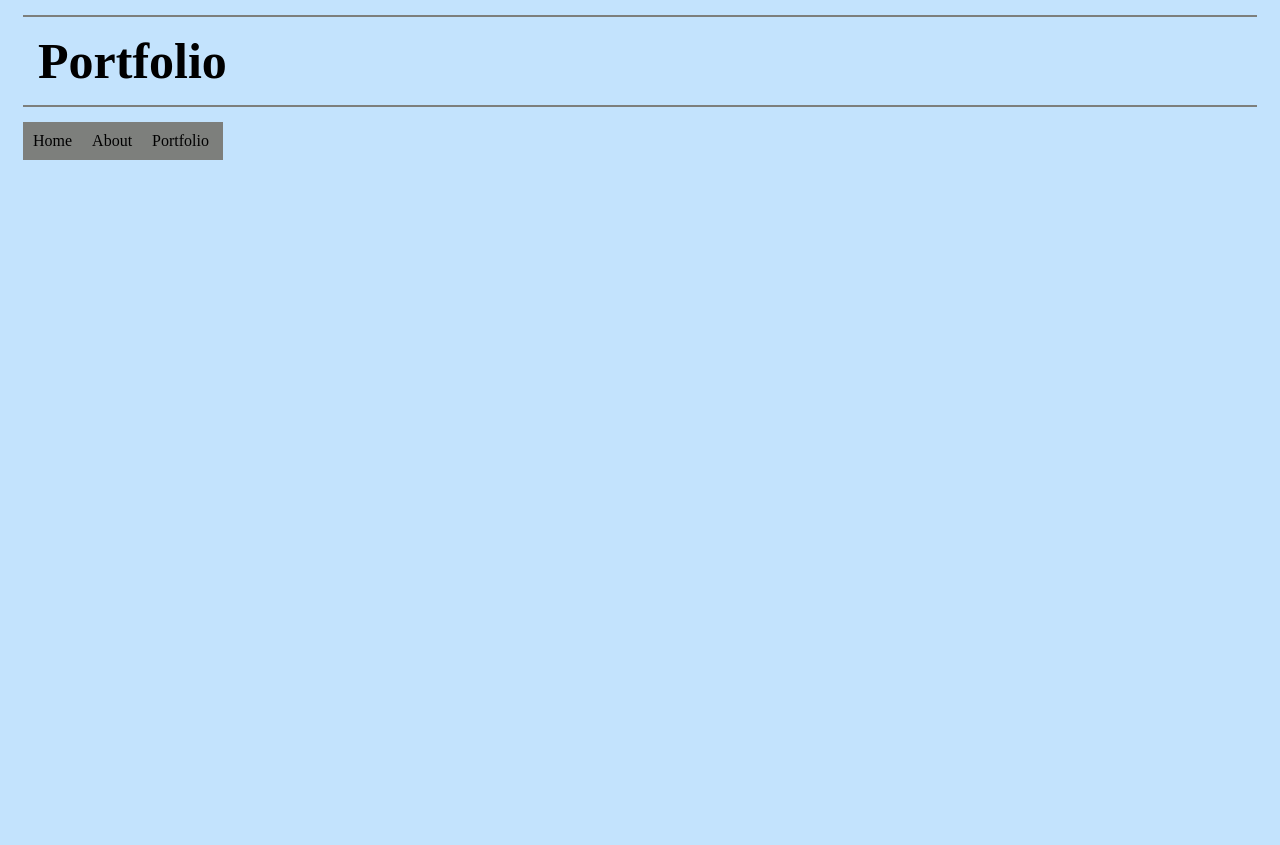
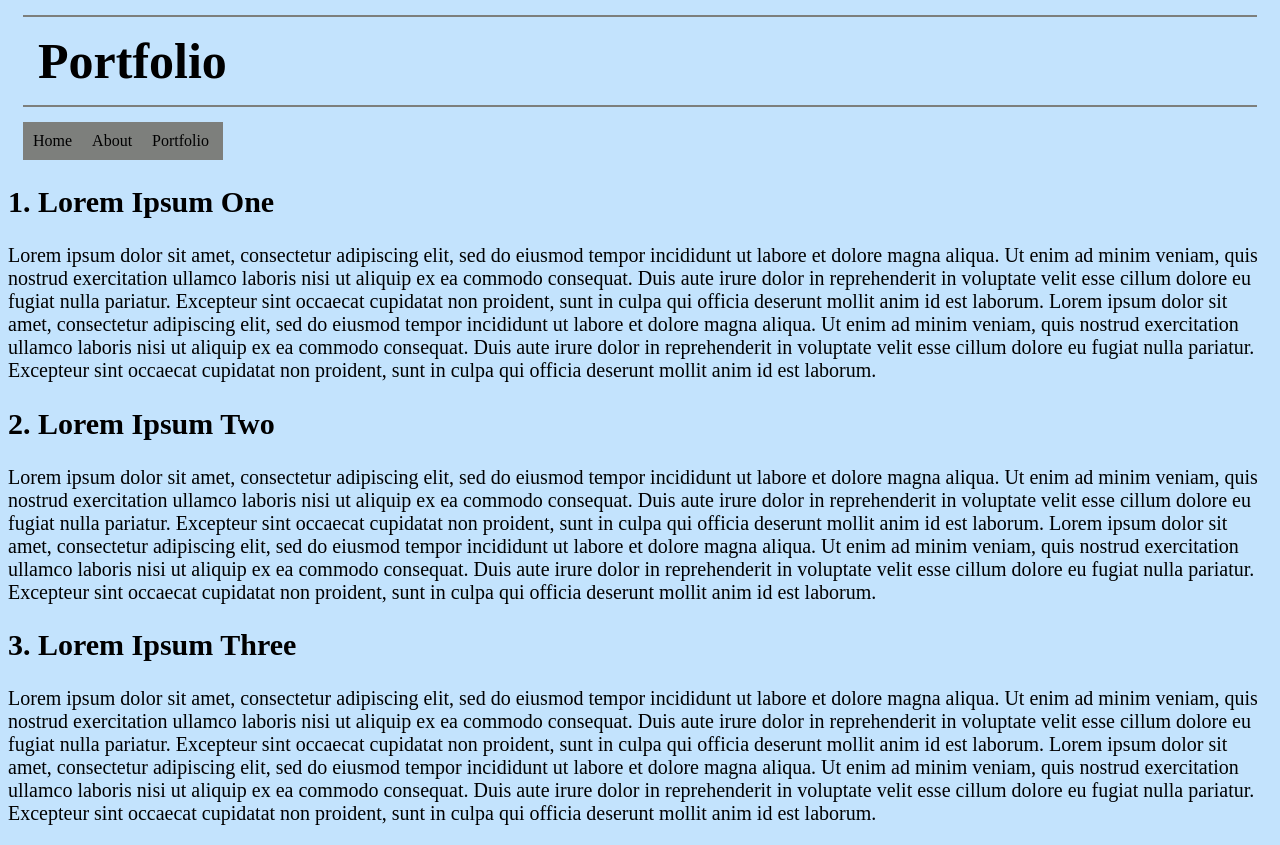
Before and after one commit to Alex-Perkins/Personal-Website, a plain HTML site: page portfolio.html in a window 1280 px wide. Before the commit the page ends 800 px from the top, so only its background shows below. Drawn offline with Linux system fonts and the light colour scheme.

Commit message:
Second commit. Portfolio page updated.

```diff
--- a/portfolio.html
+++ b/portfolio.html
@@ -19,6 +19,19 @@
             <li> <a class="active" href="portfolio.html"> Portfolio </a> </li>
         </ul>
     </nav>
+    <!-- First Project -->
+     <section class="Lorem1">
+        <h2> 1. Lorem Ipsum One </h2>
+        <p> Lorem ipsum dolor sit amet, consectetur adipiscing elit, sed do eiusmod tempor incididunt ut labore et dolore magna aliqua. Ut enim ad minim veniam, quis nostrud exercitation ullamco laboris nisi ut aliquip ex ea commodo consequat. Duis aute irure dolor in reprehenderit in voluptate velit esse cillum dolore eu fugiat nulla pariatur. Excepteur sint occaecat cupidatat non proident, sunt in culpa qui officia deserunt mollit anim id est laborum. Lorem ipsum dolor sit amet, consectetur adipiscing elit, sed do eiusmod tempor incididunt ut labore et dolore magna aliqua. Ut enim ad minim veniam, quis nostrud exercitation ullamco laboris nisi ut aliquip ex ea commodo consequat. Duis aute irure dolor in reprehenderit in voluptate velit esse cillum dolore eu fugiat nulla pariatur. Excepteur sint occaecat cupidatat non proident, sunt in culpa qui officia deserunt mollit anim id est laborum. </p>
+     </section>
+     <section class="Lorem2">
+        <h2> 2. Lorem Ipsum Two </h2>
+        <p> Lorem ipsum dolor sit amet, consectetur adipiscing elit, sed do eiusmod tempor incididunt ut labore et dolore magna aliqua. Ut enim ad minim veniam, quis nostrud exercitation ullamco laboris nisi ut aliquip ex ea commodo consequat. Duis aute irure dolor in reprehenderit in voluptate velit esse cillum dolore eu fugiat nulla pariatur. Excepteur sint occaecat cupidatat non proident, sunt in culpa qui officia deserunt mollit anim id est laborum. Lorem ipsum dolor sit amet, consectetur adipiscing elit, sed do eiusmod tempor incididunt ut labore et dolore magna aliqua. Ut enim ad minim veniam, quis nostrud exercitation ullamco laboris nisi ut aliquip ex ea commodo consequat. Duis aute irure dolor in reprehenderit in voluptate velit esse cillum dolore eu fugiat nulla pariatur. Excepteur sint occaecat cupidatat non proident, sunt in culpa qui officia deserunt mollit anim id est laborum. </p>
+     </section>
+     <section class="Lorem3">
+        <h2> 3. Lorem Ipsum Three </h2>
+        <p> Lorem ipsum dolor sit amet, consectetur adipiscing elit, sed do eiusmod tempor incididunt ut labore et dolore magna aliqua. Ut enim ad minim veniam, quis nostrud exercitation ullamco laboris nisi ut aliquip ex ea commodo consequat. Duis aute irure dolor in reprehenderit in voluptate velit esse cillum dolore eu fugiat nulla pariatur. Excepteur sint occaecat cupidatat non proident, sunt in culpa qui officia deserunt mollit anim id est laborum. Lorem ipsum dolor sit amet, consectetur adipiscing elit, sed do eiusmod tempor incididunt ut labore et dolore magna aliqua. Ut enim ad minim veniam, quis nostrud exercitation ullamco laboris nisi ut aliquip ex ea commodo consequat. Duis aute irure dolor in reprehenderit in voluptate velit esse cillum dolore eu fugiat nulla pariatur. Excepteur sint occaecat cupidatat non proident, sunt in culpa qui officia deserunt mollit anim id est laborum. </p>
+     </section>
 </body>
 
 </html>
```
Also changed, not shown: style.css (+10 -0 lines).
